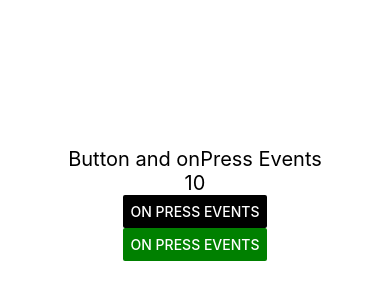
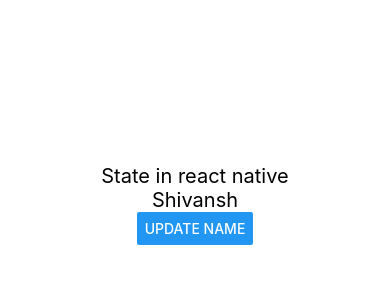
Before and after one commit to ShivanshMehtaa/RNative, a React Native app: screen / in a window 390 px wide. Shown: the part 218-518 px from the top of the page. Built offline with nearby package versions, Linux system fonts and the light colour scheme.

Commit message:
state in R-native

```diff
--- a/App.js
+++ b/App.js
@@ -1,41 +1,22 @@
-import { StatusBar } from "expo-status-bar";
+import { useState } from "react";
 import { StyleSheet, Text, View, Button } from "react-native";
-import UserData from "./components/Userdata";
 
 export default function App() {
 
-  let data = 10;
-
-  const fruit1 =(obj)=>{
-    console.warn("this is a "+obj);
+  const [name,setName] = useState("Shivansh");
+  const change =() =>{
+    setName('hannu hehe');
   }
-  const fruit2 =()=>{
-    let data =20;
-    console.warn(data);
-  }
-
-
   return (
     <View style={styles.container}>
-      <Text style={{fontSize:20}} >Button and onPress Events</Text>
-      <Text style={{fontSize:20}} >{data}</Text>
-      <Button onPress={fruit1(24)} title="On Press Events" color={'black'} ></Button>
-      <Button onPress={fruit2} title="On Press Events" color={'green'} ></Button>
-      <StatusBar  style="auto"></StatusBar>
+      <Text style={{fontSize:20}}>State in react native</Text>
+      <Text style={{fontSize:20}}>{name}</Text>
+      <Button title="Update name" onPress={change}></Button>
     </View>
   );
 }
 
-// const UserDatas = () => {
-//   return (
-//     <View>
-//       <Text style={styles.text}>
-//         Information - {age}, {name}
-//       </Text>
-//       <Text style={styles.text}>Email - {email}</Text>
-//     </View>
-//   );
-// };
+
 const styles = StyleSheet.create({
   container: {
     flex: 1,
```
